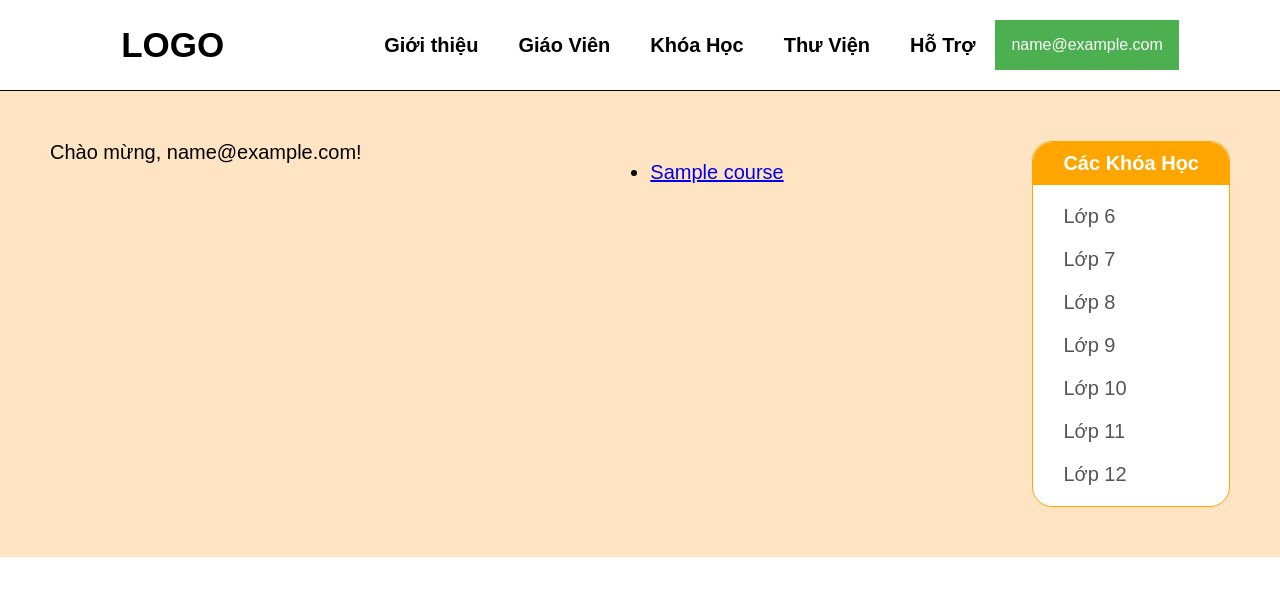
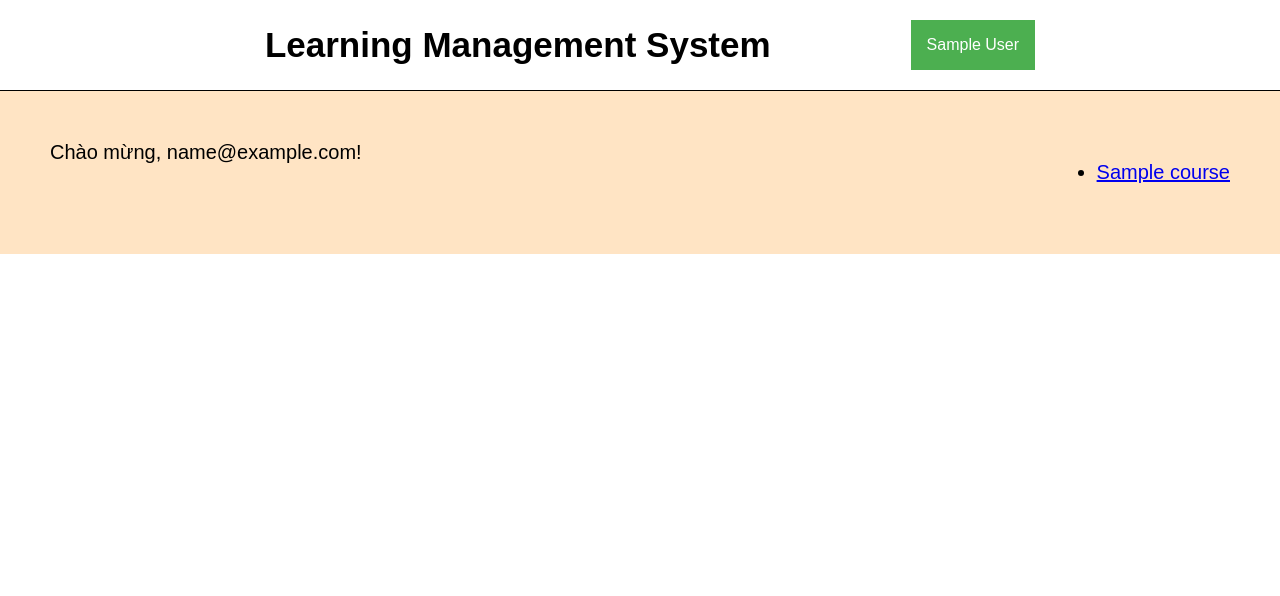
Before and after one commit to longnp030/BaiTapLonWeb, a Django app: page /lms/ in a window 1280 px wide. Shown: the top 596 px of the page. Run offline with Django 3.2, Linux system fonts and the light colour scheme; a user stored in the database is signed in; tables that the repository leaves empty hold one stand-in row (values such as "Sample post").

Commit message:
changes in views, update teacher, student infomation, ...

```diff
--- a/lms/templates/lms/index1.html
+++ b/lms/templates/lms/index1.html
@@ -10,27 +10,18 @@
     <body>
         <div class="wrap-header">
             <div class="navbar">
-                <a href="{% url 'index' %}" id="logo" class="nav-item">LOGO</a>
-                <a id="gioithieu" class="nav-item" href="gioithieu.html">Giới thiệu</a>
-                <a id="giaovien" class="nav-item" href="giaovien.html">Giáo Viên</a>
-                <a id="khoahoc" class="nav-item" href="khoahoc.html">Khóa Học</a>
-                <a id="thuvien" class="nav-item" href="thuvien.html">Thư Viện</a>
-                <a id="hotro" class="nav-item" href="hotro.html">Hỗ Trợ</a>
+                <a href="{% url 'index' %}" id="logo" class="nav-item">Learning Management System</a>
 
                 {% if user.is_authenticated %}
                     <div class="dropdown">
                         <button class="dropbtn">
-                            {% if this_student_name %}
-                                {{ this_student_name }}
-                            {% else %}
-                                {{ user.email }}
-                            {% endif %}
+                            {% firstof this_user.name user_email %}
                         </button>
                         <div class="dropdown-content">
                             <a href="{% url 'dashboard' %}">My courses</a>
 
-                            {% if this_student_id %}
-                                <a href="{% url 'student_profile' this_student_id %}">Profile</a>
+                            {% if this_user %}
+                                <a href="{% url 'user_profile' this_user.id %}">Profile</a>
                             {% endif %}
 
                             <a href="{% url 'logout' %}">Logout</a>
@@ -74,18 +65,6 @@
                             <!--<a href="{% url 'login' %}">Đăng nhập</a>-->
                         {% endif %}
                     {% endblock %}
-                <div class="sidebar">
-                    <h4>Các khóa học</h4>
-                    <ul>
-                        <li class="classroom"><a href="lop6.html">lớp 6</a></li>
-                        <li class="classroom"><a href="lop7.html">lớp 7</a></li>
-                        <li class="classroom"><a href="lop8.html">lớp 8</a></li>
-                        <li class="classroom"><a href="lop9.html">lớp 9</a></li>
-                        <li class="classroom"><a href="lop10.html">lớp 10</a></li>
-                        <li class="classroom"><a href="lop11.html">lớp 11</a></li>
-                        <li class="classroom"><a href="lop12.html">lớp 12</a></li>
-                    </ul>
-                </div>
             </div>
         </div>
     </body>
--- a/lms/templates/registration/register.html
+++ b/lms/templates/registration/register.html
@@ -2,7 +2,7 @@
 <html>
     <head>
         {% extends 'registration/login.html' %}
-        <title>{% block title %}Đăng ký{% endblock %}</title>
+        <title>{% block title %}Register{% endblock %}</title>
         <meta charset="utf-8">
     </head>
     <body>
@@ -13,7 +13,7 @@
                 {% csrf_token %}
                 {{ student_form|crispy }}
                 {{ user_form|crispy }}
-                <button type="submit" class="btn btn-success">Đăng ký</button>
+                <button type="submit" class="btn btn-success">Register</button>
             </form>
         {% endblock %}
     </body>
--- a/lms/urls.py
+++ b/lms/urls.py
@@ -15,5 +15,5 @@ urlpatterns = [
     path('courses/<int:course_id>/enroll/', views.course_enroll, name='enroll'),
     path('dashboard/', views.dashboard, name='dashboard'),
     path('courses/<int:course_id>/', views.course_detail, name='course_detail'),
-    path('users/<int:student_id>', views.student_profile, name='student_profile')
+    path('users/<int:user_id>', views.user_profile, name='user_profile')
 ] + static('images/student_images', document_root=settings.STUDENT_IMAGE_DIR)
--- a/lms/views.py
+++ b/lms/views.py
@@ -23,6 +23,12 @@ def get_student(request):
         return this_student
     return None
 
+def get_teacher(request):
+    if request.user.is_authenticated and (request.user.is_staff or request.user.is_admin):
+        this_teacher = Teacher.objects.get(email=request.user.email)
+        return this_teacher
+    return None
+
 
 def index(request):
     template = loader.get_template('lms/index1.html')
@@ -30,16 +36,17 @@ def index(request):
     latest_course_list = Course.objects.order_by('id')
     context = {}
     this_student = get_student(request)
-    if this_student is not None:
-        context = {
-            'latest_course_list': latest_course_list,
-            'this_student_id': this_student.id,
-            'this_student_name': this_student.name,
-        }
-    else:
-        context = {
-            'latest_course_list': latest_course_list,
-        }
+    this_teacher = get_teacher(request)
+    this_user = None
+    if this_student is not None and this_teacher is None:
+        this_user = this_student
+    elif this_student is None and this_teacher is not None:
+        this_user = this_teacher
+    context = {
+        'latest_course_list': latest_course_list,
+    }
+    if this_user is not None:
+        context['this_user'] = this_user
     return HttpResponse(template.render(context, request))
 
 
@@ -109,6 +116,7 @@ def create_course(request):
     return render(request, 'courses/create.html', {"course_form": course_form})
 
 
+@login_required(login_url='/lms/accounts/login/')
 def course_enroll(request, course_id):
     current_course = Course.objects.get(id=course_id)
     current_user = request.user
@@ -140,47 +148,71 @@ def course_enroll(request, course_id):
 @login_required(login_url='/lms/accounts/login/')
 def dashboard(request):
     this_student = get_student(request)
-    if this_student is None:
+    this_teacher = get_teacher(request)
+    this_user = None
+    if this_teacher is None and this_student is None:
         return redirect('/lms/')
-    this_student_enrollments = Enroll.objects.filter(studentid=this_student.id)
-    this_student_courses = []
-    for enrollment in this_student_enrollments:
-        this_student_courses.append(Course.objects.get(id=enrollment.courseid.id))
-    return render(request, 'courses/dashboard.html', {"my_courses": this_student_courses, "this_student_id": this_student.id, "this_student_name": this_student.name})
+    elif this_student is not None and this_teacher is None:
+        this_user = this_student
+    elif this_student is None and this_teacher is not None:
+        this_user = this_teacher
+
+    course_list = []
+    if isinstance(this_user, Student):
+        this_student_enrollments = Enroll.objects.filter(studentid=this_user.id)
+        for enrollment in this_student_enrollments:
+            course_list.append(Course.objects.get(id=enrollment.courseid.id))
+    elif isinstance(this_user, Teacher):
+        course_list = Course.objects.filter(teacherid=this_user.id)
+    context = {
+        "my_courses": course_list,
+        "this_user": this_user,
+    }
+    return render(request, 'courses/dashboard.html', context=context)
 
 
 def course_detail(request, course_id):
     course = Course.objects.get(id=course_id)
-    course_info = {
-        'course_id': course.id,
-        'course_name': course.name,
-        'course_teacher': course.teacherid.name,
-        'course_description': course.description,
-        'course_price': course.price,
+    this_student = get_student(request)
+    this_teacher = get_teacher(request)
+
+    this_user = None
+    context = {}
+    enrolled = False
+    if this_student is not None and this_teacher is None:
+        this_user = this_student
+    elif this_student is None and this_teacher is not None:
+        this_user = this_teacher
+    if isinstance(this_user, Student):
+        this_course_enrollments = Enroll.objects.filter(courseid=course.id)
+        enrolled = len(this_course_enrollments.filter(studentid=this_user.id)) > 0
+    elif isinstance(this_user, Teacher):
+        enrolled = len(Course.objects.filter(teacherid=this_user.id).filter(teacherid=this_user.id)) > 0
+    context = {
+        "course": course,
+        "enrolled": enrolled,
+        "this_user": this_user,
+    }
+    return render(request, 'courses/course_detail.html', context=context)
+
+#@login_required(login_url='/lms/accounts/login/')
+def user_profile(request, user_id):
+    this_user = Student.objects.get(email=request.user.email) if len(Student.objects.filter(email=request.user.email)) > 0 else Teacher.objects.get(email=request.user.email)
+    this_student = Student.objects.filter(id=user_id)
+    this_teacher = Teacher.objects.filter(id=user_id)
+    context = {
+        "this_user": this_user,
     }
 
-    this_course_enrollments = Enroll.objects.filter(courseid=course.id)
-    this_student_enrolled = 0
-    this_student = get_student(request)
-    if this_student is None:
-        return redirect('/lms/')
+    if len(this_student) > 0 and len(this_teacher) == 0:
+        this_student = this_student[0]
+        this_teacher = None
+        context["this_student"] = this_student
+    elif len(this_student) == 0 and len(this_teacher) > 0:
+        this_student = None
+        this_teacher = this_teacher[0]
+        context["this_teacher"] = this_teacher
     else:
-        this_student_enrolled = len(this_course_enrollments.filter(studentid=this_student.id))
-
-    enrolled = False
-    if this_student_enrolled > 0:
-        enrolled = True
-    return render(request, 'courses/course_detail.html', {"course_info": course_info, "enrolled": enrolled, "this_student_id": this_student.id, "this_student_name": this_student.name,})
-
-@login_required(login_url='/lms/accounts/login/')
-def student_profile(request, student_id):
-    this_student = get_student(request)
-    if this_student is None:
-        return redirect('/lms/')
-    student_info = {
-        "this_student_id": this_student.id,
-        "this_student_name": this_student.name,
-        "this_student_email": this_student.email,
-        "this_student_joindate": this_student.joindate,
-    }
-    return render(request, "lms/student_profile.html", context=student_info)
+        this_student = None
+        this_teacher = None
+    return render(request, "lms/user_profile.html", context=context)
```
Also changed, not shown: lms/templates/courses/course_detail.html (+18 -8 lines), lms/templates/lms/student_profile.html (deleted, +0 -25 lines), lms/templates/lms/user_profile.html (added, +21 -0 lines), lms/templates/registration/login.html (+4 -4 lines).
